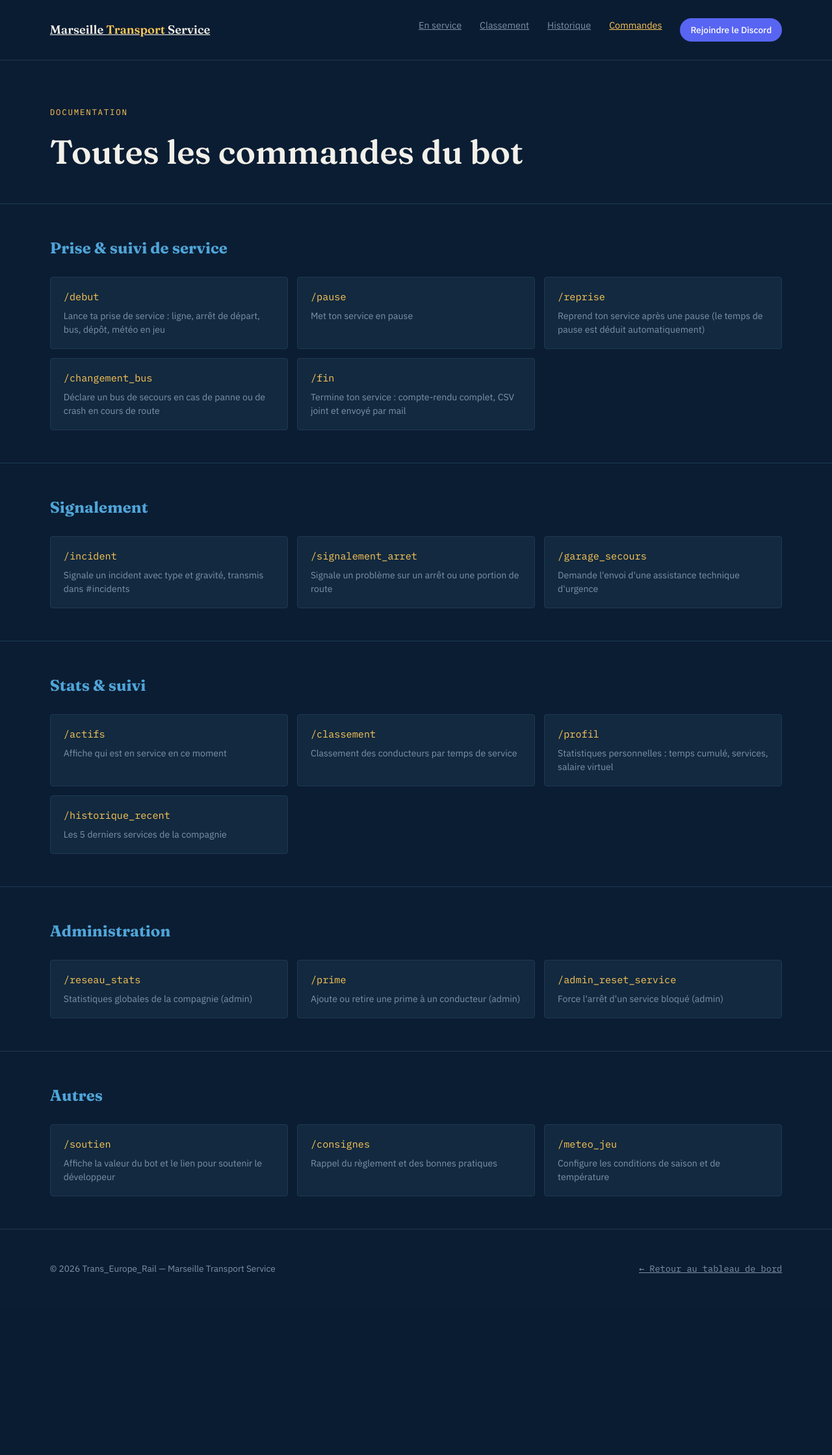
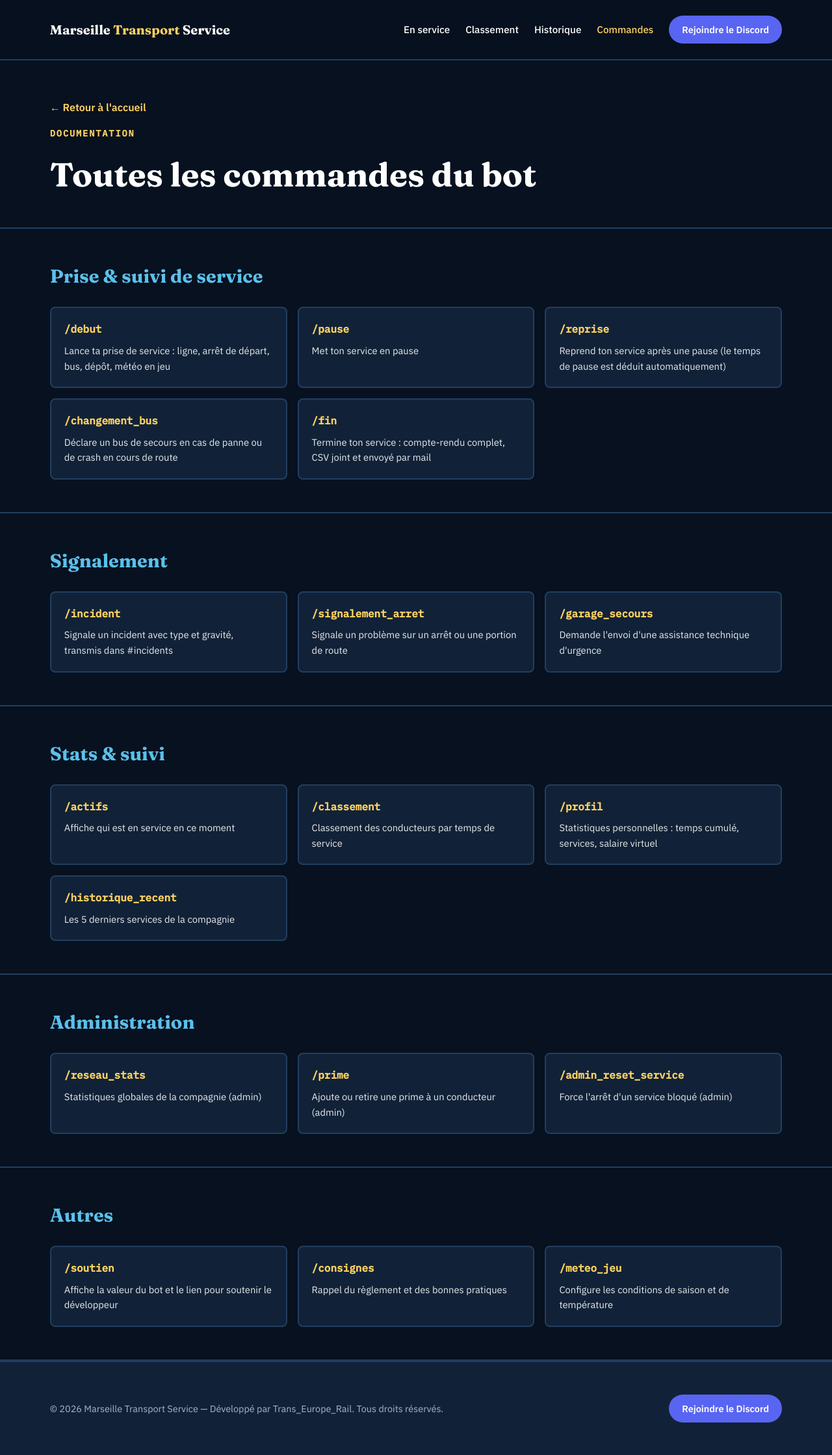
Before and after one commit to Trans-Europe-Rail/Marseille-Transport-Service-, a Flask app: page /commandes in a window 1280 px wide. Shown: the whole page at 65% size. Before the commit the page ends 1960 px from the top, so only its background shows below. Run offline with Flask 3, Linux system fonts and the light colour scheme.

Commit message:
Refactor styles in commandes.html for UI enhancements
Updated styles and layout for improved UI and consistency.

```diff
--- a/templates/commandes.html
+++ b/templates/commandes.html
@@ -8,52 +8,58 @@
 <link href="https://fonts.googleapis.com/css2?family=Fraunces:opsz,wght@9..144,400;9..144,600;9..144,700&family=IBM+Plex+Sans:wght@400;500;600&family=IBM+Plex+Mono:wght@400;500&display=swap" rel="stylesheet">
 <style>
   :root {
-    --navy: #0B1D33; --navy-deep: #071526; --surface: #12293F; --surface-line: #1E3A54;
-    --gold: #FFC857; --sky: #4FA5D8; --paper: #F2F0E9; --muted: #7C93A8;
+    --navy: #07111F;
+    --surface: #112238;
+    --surface-line: #223e60;
+    --gold: #FFD260;
+    --sky: #5bc0eb;
+    --paper: #FFFFFF;
+    --muted: #A3B8CC;
   }
   * { margin: 0; padding: 0; box-sizing: border-box; }
-  body { background: var(--navy); color: var(--paper); font-family: 'IBM Plex Sans', sans-serif; line-height: 1.5; }
-  a { color: inherit; }
+  body { background: var(--navy); color: var(--paper); font-family: 'IBM Plex Sans', sans-serif; line-height: 1.6; }
+  a { color: inherit; text-decoration: none; }
   .display { font-family: 'Fraunces', serif; }
   .mono { font-family: 'IBM Plex Mono', monospace; }
+
   nav {
     display: flex; justify-content: space-between; align-items: center;
-    padding: 28px 6vw; position: sticky; top: 0;
-    background: rgba(11,29,51,0.85); backdrop-filter: blur(10px);
-    z-index: 50; border-bottom: 1px solid var(--surface-line);
+    padding: 24px 6vw; position: sticky; top: 0;
+    background: rgba(7,17,31,0.95); backdrop-filter: blur(10px);
+    z-index: 50; border-bottom: 2px solid var(--surface-line);
   }
-  .brand { font-family: 'Fraunces', serif; font-weight: 600; font-size: 1.15rem; }
+  .brand { font-family: 'Fraunces', serif; font-weight: 700; font-size: 1.25rem; color: var(--paper); }
   .brand span { color: var(--gold); }
-  nav .links { display: flex; gap: 28px; font-size: 0.9rem; color: var(--muted); }
-  nav .links a:hover { color: var(--paper); }
-  nav .links a.active { color: var(--gold); }
-  @media (max-width: 640px) { nav .links { gap: 16px; } }
+  nav .links { display: flex; gap: 24px; font-size: 0.95rem; font-weight: 500; color: var(--paper); align-items: center; }
+  nav .links a:hover { color: var(--gold); }
+  @media (max-width: 768px) { nav .links { display: none; } }
 
-  .page-head { padding: 70px 6vw 40px; border-bottom: 1px solid var(--surface-line); }
-  .page-head .eyebrow { font-family: 'IBM Plex Mono', monospace; font-size: 0.78rem; letter-spacing: 0.14em; text-transform: uppercase; color: var(--gold); margin-bottom: 14px; }
-  .page-head h1 { font-size: clamp(2rem, 5vw, 3.2rem); font-weight: 600; }
+  .page-head { padding: 60px 6vw 40px; border-bottom: 2px solid var(--surface-line); }
+  .page-head .eyebrow { font-family: 'IBM Plex Mono', monospace; font-size: 0.85rem; letter-spacing: 0.14em; text-transform: uppercase; color: var(--gold); margin-bottom: 12px; font-weight: 600; }
+  .page-head h1 { font-size: clamp(2rem, 5vw, 3.2rem); font-weight: 700; color: var(--paper); }
 
-  .cmd-section { padding: 50px 6vw; border-bottom: 1px solid var(--surface-line); }
-  .cmd-section h2 { font-family: 'Fraunces', serif; font-size: 1.5rem; margin-bottom: 26px; color: var(--sky); }
-  .cmd-grid { display: grid; grid-template-columns: repeat(auto-fill, minmax(280px, 1fr)); gap: 14px; }
+  .cmd-section { padding: 50px 6vw; border-bottom: 2px solid var(--surface-line); }
+  .cmd-section h2 { font-family: 'Fraunces', serif; font-size: 1.8rem; margin-bottom: 24px; color: var(--sky); font-weight: 700; }
+  .cmd-grid { display: grid; grid-template-columns: repeat(auto-fill, minmax(280px, 1fr)); gap: 16px; }
   .cmd-card {
-    background: var(--surface); border: 1px solid var(--surface-line);
-    border-radius: 4px; padding: 18px 20px;
+    background: var(--surface); border: 2px solid var(--surface-line);
+    border-radius: 8px; padding: 20px;
   }
-  .cmd-card .name { font-family: 'IBM Plex Mono', monospace; color: var(--gold); font-size: 0.95rem; margin-bottom: 8px; }
-  .cmd-card .desc { color: var(--muted); font-size: 0.88rem; }
+  .cmd-card .name { font-family: 'IBM Plex Mono', monospace; color: var(--gold); font-size: 1rem; margin-bottom: 8px; font-weight: 600; }
+  .cmd-card .desc { color: var(--paper); font-size: 0.92rem; opacity: 0.9; }
 
   footer {
     padding: 50px 6vw; display: flex; justify-content: space-between; align-items: center;
-    color: var(--muted); font-size: 0.85rem; flex-wrap: wrap; gap: 12px;
+    color: var(--muted); font-size: 0.9rem; flex-wrap: wrap; gap: 16px; background: var(--surface); border-top: 2px solid var(--surface-line);
   }
 
   .discord-btn {
-    background: #5865F2; color: #fff; padding: 8px 16px; border-radius: 20px;
-    font-size: 0.85rem; font-weight: 500; text-decoration: none;
-    display: inline-flex; align-items: center; gap: 6px; transition: filter 0.15s;
+    background: #5865F2; color: #fff; padding: 10px 20px; border-radius: 24px;
+    font-size: 0.9rem; font-weight: 600; text-decoration: none;
+    display: inline-flex; align-items: center; gap: 8px; transition: filter 0.15s;
   }
-  .discord-btn:hover { filter: brightness(1.1); }
+  .discord-btn:hover { filter: brightness(1.15); }
+  .back { display: inline-block; margin-bottom: 16px; color: var(--gold); font-weight: 600; }
 </style>
 </head>
 <body>
@@ -61,15 +67,16 @@
 <nav>
   <div class="brand"><a href="/">Marseille <span>Transport</span> Service</a></div>
   <div class="links">
-    <a href="/#actifs">En service</a>
-    <a href="/#classement">Classement</a>
-    <a href="/#historique">Historique</a>
-    <a href="/commandes" class="active">Commandes</a>
+    <a href="/actifs">En service</a>
+    <a href="/classement">Classement</a>
+    <a href="/historique">Historique</a>
+    <a href="/commandes" style="color: var(--gold);">Commandes</a>
     <a class="discord-btn" href="https://discord.gg/3qfUvsjWAu" target="_blank" rel="noopener">Rejoindre le Discord</a>
   </div>
 </nav>
 
 <div class="page-head">
+  <a href="/" class="back">← Retour à l'accueil</a>
   <div class="eyebrow">Documentation</div>
   <h1 class="display">Toutes les commandes du bot</h1>
 </div>
@@ -89,8 +96,8 @@
 {% endfor %}
 
 <footer>
-  <div>© 2026 Trans_Europe_Rail — Marseille Transport Service</div>
-  <div class="mono"><a href="/">← Retour au tableau de bord</a></div>
+  <div>© 2026 Marseille Transport Service — Développé par Trans_Europe_Rail. Tous droits réservés.</div>
+  <a class="discord-btn" href="https://discord.gg/3qfUvsjWAu" target="_blank" rel="noopener">Rejoindre le Discord</a>
 </footer>
 
 </body>
```
